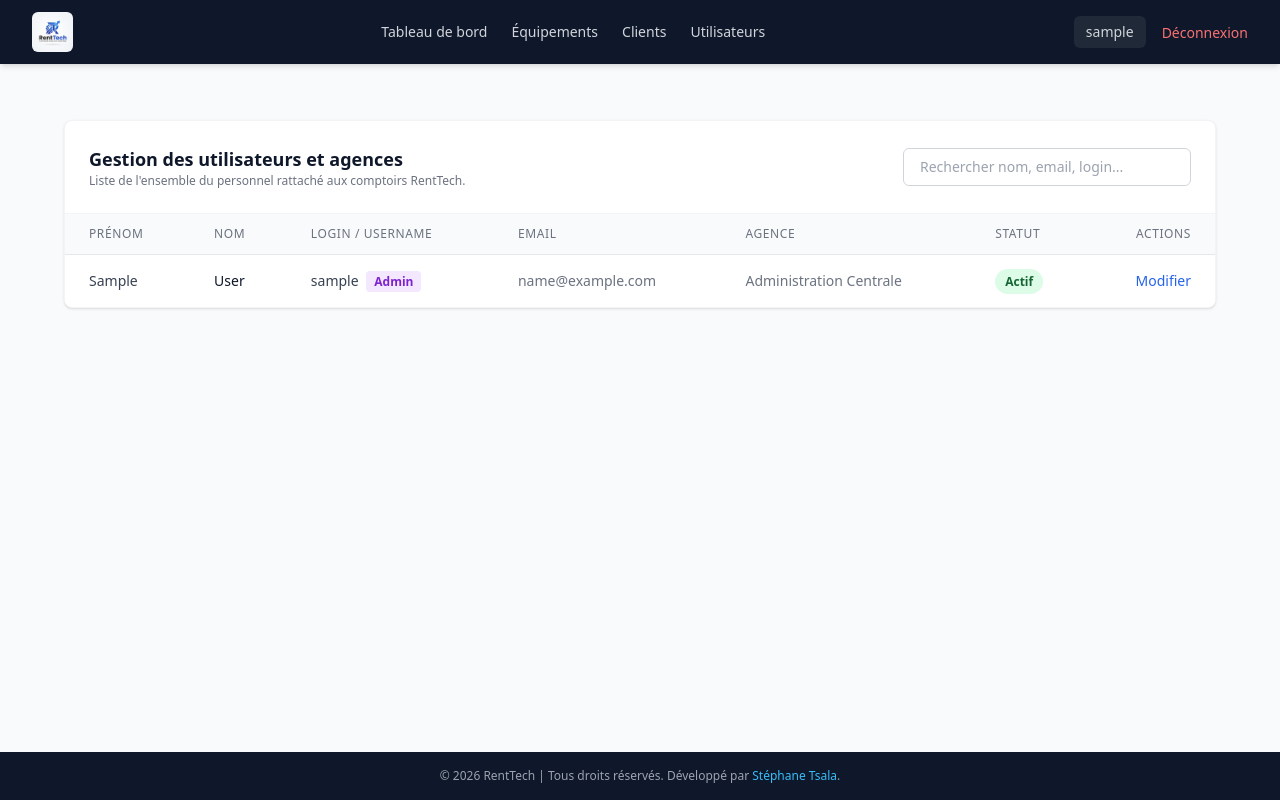
After one commit to tsalajunior/rent-tech-application, a Django app: page /utilisateurs/ in a window 1280 px wide. The commit adds this page. Run offline with Django 5.2, Linux system fonts and the light colour scheme; the visitor is signed in with stand-in values (Sample User, id 1); data comes from the database, SQL or seed files in the repository; some libraries are stand-ins or nearby versions.

Commit message:
gestion des utilisateurs par l'admin (desactiver, modifier)

```diff
--- a/core/templates/core/organisms/navbar.html
+++ b/core/templates/core/organisms/navbar.html
@@ -5,18 +5,35 @@
         <div class="flex justify-between h-16 items-center">
             <div class="flex items-center space-x-3">
                 <a href="{% url 'core:dashboard' %}">
-                    <img class="h-10 rounded-md w-auto" src="{% static 'core/images/RentTech_Logo.jpg' %}" alt="RentTech_Logo">
+                    <img class="h-10 rounded-md w-auto" src="{% static 'core/images/RentTech_Logo.jpg' %}"
+                        alt="RentTech_Logo">
                 </a>
             </div>
-            <div class="flex space-x-6 text-sm font-medium">
-                <a href="{% url 'core:dashboard' %}" class="hover:text-renttech-lightblue transition">Tableau de
-                    bord</a>
+            <!-- Dans la navbar (desktop) -->
+            <div class="hidden md:flex items-center space-x-6">
+                <a href="{% url 'core:dashboard' %}"
+                    class="text-gray-300 hover:text-white text-sm font-medium transition">Tableau de bord</a>
                 <a href="{% url 'core:liste_equipements' %}"
-                    class="hover:text-renttech-lightblue transition">Équipements</a>
-                <a href="{% url 'core:liste_clients' %}" class="hover:text-renttech-lightblue transition">Clients</a>
-                <form action="{% url 'logout' %}" method="post" class="inline">
+                    class="text-gray-300 hover:text-white text-sm font-medium transition">Équipements</a>
+                <a href="{% url 'core:liste_clients' %}"
+                    class="text-gray-300 hover:text-white text-sm font-medium transition">Clients</a>
+
+                {% if request.user.is_superuser %}
+                <a href="{% url 'core:liste_utilisateurs' %}"
+                    class="text-gray-300 hover:text-white text-sm font-medium transition">Utilisateurs</a>
+                {% endif %}
+            </div>
+
+            <!-- À droite dans la navbar (Profil et Déconnexion) -->
+            <div class="flex items-center space-x-4">
+                <a href="{% url 'core:mon_profil' %}"
+                    class="text-gray-300 hover:text-white text-sm font-medium flex items-center gap-2 bg-gray-800 px-3 py-1.5 rounded-md transition">
+                    <span>{{ request.user.username }}</span>
+                </a>
+                <form action="{% url 'core:logout' %}" method="POST" class="inline">
                     {% csrf_token %}
-                    <button type="submit" class="text-red-400 hover:text-red-300 transition">Déconnexion</button>
+                    <button type="submit"
+                        class="text-red-400 hover:text-red-300 text-sm font-medium transition">Déconnexion</button>
                 </form>
             </div>
         </div>
--- /dev/null
+++ b/core/templates/core/pages/liste_utilisateurs.html
@@ -0,0 +1,157 @@
+{% extends 'core/templates/base.html' %}
+
+{% block title %}RentTech - Gestion des utilisateurs{% endblock %}
+
+{% block content %}
+<div class="bg-white shadow rounded-lg overflow-hidden border border-gray-100 max-w-6xl mx-auto mt-6 mb-12">
+    <!-- En-tête avec recherche dynamique -->
+    <div class="p-6 border-b border-gray-100 flex flex-col md:flex-row justify-between items-center gap-4">
+        <div>
+            <h2 class="text-lg font-bold text-renttech-dark">Gestion des utilisateurs et agences</h2>
+            <p class="text-xs text-gray-500">Liste de l'ensemble du personnel rattaché aux comptoirs RentTech.</p>
+        </div>
+
+        <!-- Formulaire de recherche -->
+        <form method="GET" action="" id="searchForm" class="flex items-center gap-2 w-full md:w-auto">
+            <input type="text" name="q" id="searchInput" value="{{ query }}"
+                placeholder="Rechercher nom, email, login..."
+                class="px-4 py-2 border border-gray-300 rounded-md text-sm focus:ring-2 focus:ring-renttech-primary focus:outline-none w-full md:w-72"
+                autocomplete="off">
+            {% if query %}
+            <a href="{% url 'core:liste_utilisateurs' %}"
+                class="text-gray-500 hover:text-gray-700 text-xs underline whitespace-nowrap">Réinitialiser</a>
+            {% endif %}
+        </form>
+    </div>
+
+    <!-- Tableau -->
+    <div class="overflow-x-auto">
+        <table class="min-w-full divide-y divide-gray-200">
+            <thead class="bg-gray-50">
+                <tr>
+                    <th class="px-6 py-3 text-left text-xs font-medium text-gray-500 uppercase tracking-wider">Prénom
+                    </th>
+                    <th class="px-6 py-3 text-left text-xs font-medium text-gray-500 uppercase tracking-wider">Nom</th>
+                    <th class="px-6 py-3 text-left text-xs font-medium text-gray-500 uppercase tracking-wider">Login /
+                        Username</th>
+                    <th class="px-6 py-3 text-left text-xs font-medium text-gray-500 uppercase tracking-wider">Email
+                    </th>
+                    <th class="px-6 py-3 text-left text-xs font-medium text-gray-500 uppercase tracking-wider">Agence
+                    </th>
+                    <th class="px-6 py-3 text-left text-xs font-medium text-gray-500 uppercase tracking-wider">Statut
+                    </th>
+                    <th class="px-6 py-3 text-right text-xs font-medium text-gray-500 uppercase tracking-wider">Actions
+                    </th>
+                </tr>
+            </thead>
+            <tbody class="bg-white divide-y divide-gray-200">
+                {% if utilisateurs %}
+                {% for u in utilisateurs %}
+                <tr class="hover:bg-gray-50 transition">
+                    <td class="px-6 py-4 whitespace-nowrap text-sm text-gray-700">
+                        {{ u.first_name|default:"-" }}
+                    </td>
+                    <td class="px-6 py-4 whitespace-nowrap text-sm font-medium text-renttech-dark">
+                        {{ u.last_name|default:"-" }}
+                    </td>
+                    <td class="px-6 py-4 whitespace-nowrap text-sm text-gray-700">
+                        {{ u.username }}
+                        {% if u.is_superuser %}
+                        <span
+                            class="text-xs bg-purple-100 text-purple-700 px-2 py-0.5 rounded font-semibold ml-1">Admin</span>
+                        {% endif %}
+                    </td>
+                    <td class="px-6 py-4 whitespace-nowrap text-sm text-gray-500">{{ u.email|default:"-" }}</td>
+                    <td class="px-6 py-4 whitespace-nowrap text-sm text-gray-500">
+                        {{ u.profil.agence.nom|default:"Administration Centrale" }}
+                    </td>
+                    <td class="px-6 py-4 whitespace-nowrap text-sm">
+                        {% if u.is_active %}
+                        <span
+                            class="px-2.5 py-1 text-xs font-semibold bg-green-100 text-green-800 rounded-full">Actif</span>
+                        {% else %}
+                        <span
+                            class="px-2.5 py-1 text-xs font-semibold bg-red-100 text-red-800 rounded-full">Inactif</span>
+                        {% endif %}
+                    </td>
+                    <td class="px-6 py-4 whitespace-nowrap text-right text-sm font-medium space-x-3">
+                        <a href="{% url 'core:utilisateur_modifier' u.id %}"
+                            class="text-renttech-primary hover:underline">Modifier</a>
+
+                        {% if u != request.user %}
+                        {% if u.is_active %}
+                        <a href="{% url 'core:utilisateur_toggle_status' u.id %}"
+                            class="text-orange-600 hover:text-orange-800 transition">Désactiver</a>
+                        {% else %}
+                        <a href="{% url 'core:utilisateur_toggle_status' u.id %}"
+                            class="text-green-600 hover:text-green-800 transition">Activer</a>
+                        {% endif %}
+                        {% endif %}
+                    </td>
+                </tr>
+                {% endfor %}
+                {% else %}
+                <tr>
+                    <td colspan="7" class="px-6 py-12 text-center text-sm text-gray-500">
+                        Aucun utilisateur trouvé {% if query %} pour la recherche "<span class="font-semibold">{{ query
+                            }}</span>"{% endif %}.
+                    </td>
+                </tr>
+                {% endif %}
+            </tbody>
+        </table>
+    </div>
+
+    <!-- Pagination intégrée et sécurisée -->
+    {% if utilisateurs.has_other_pages %}
+    <div class="flex items-center justify-between border-t border-gray-200 bg-white px-6 py-3 rounded-b-lg">
+        <div class="flex flex-1 justify-between sm:hidden">
+            {% if utilisateurs.has_previous %}
+            <a href="?page={{ utilisateurs.previous_page_number }}{% if query %}&q={{ query }}{% endif %}"
+                class="relative inline-flex items-center rounded-md border border-gray-300 bg-white px-4 py-2 text-sm font-medium text-gray-700 hover:bg-gray-50">Précédent</a>
+            {% endif %}
+            {% if utilisateurs.has_next %}
+            <a href="?page={{ utilisateurs.next_page_number }}{% if query %}&q={{ query }}{% endif %}"
+                class="relative ml-3 inline-flex items-center rounded-md border border-gray-300 bg-white px-4 py-2 text-sm font-medium text-gray-700 hover:bg-gray-50">Suivant</a>
+            {% endif %}
+        </div>
+        <div class="hidden sm:flex sm:flex-1 sm:items-center sm:justify-between">
+            <div>
+                <p class="text-sm text-gray-700">
+                    Affichage de <span class="font-semibold text-renttech-dark">{{ utilisateurs.start_index }}</span> à
+                    <span class="font-semibold text-renttech-dark">{{ utilisateurs.end_index }}</span> sur <span
+                        class="font-semibold text-renttech-dark">{{ utilisateurs.paginator.count }}</span> résultats
+                </p>
+            </div>
+            <div>
+                <nav class="isolate inline-flex -space-x-px rounded-md shadow-sm" aria-label="Pagination">
+                    {% if utilisateurs.has_previous %}
+                    <a href="?page={{ utilisateurs.previous_page_number }}{% if query %}&q={{ query }}{% endif %}"
+                        class="relative inline-flex items-center rounded-l-md px-3 py-2 text-gray-400 ring-1 ring-inset ring-gray-300 hover:bg-gray-50 focus:z-20">Précédent</a>
+                    {% endif %}
+                    <span
+                        class="relative inline-flex items-center px-4 py-2 text-sm font-semibold text-renttech-dark ring-1 ring-inset ring-gray-300 bg-gray-50">
+                        Page {{ utilisateurs.number }} / {{ utilisateurs.paginator.num_pages }}
+                    </span>
+                    {% if utilisateurs.has_next %}
+                    <a href="?page={{ utilisateurs.next_page_number }}{% if query %}&q={{ query }}{% endif %}"
+                        class="relative inline-flex items-center rounded-r-md px-3 py-2 text-gray-400 ring-1 ring-inset ring-gray-300 hover:bg-gray-50 focus:z-20">Suivant</a>
+                    {% endif %}
+                </nav>
+            </div>
+        </div>
+    </div>
+    {% endif %}
+</div>
+
+<!-- Script de recherche dynamique -->
+<script>
+    const searchInput = document.getElementById('searchInput');
+    const searchForm = document.getElementById('searchForm');
+    let typingTimer;
+    searchInput.addEventListener('input', function () {
+        clearTimeout(typingTimer);
+        typingTimer = setTimeout(() => searchForm.submit(), 400);
+    });
+</script>
+{% endblock %}
--- a/core/urls.py
+++ b/core/urls.py
@@ -1,12 +1,14 @@
 from django.urls import path
 from . import views
+from django.contrib.auth.views import LogoutView
 
 app_name = "core"
 
 urlpatterns = [
+    path('logout/', LogoutView.as_view(next_page='core:login'), name='logout'),
     path("", views.dashboard, name="dashboard"),
     path("equipements/", views.liste_equipements, name="liste_equipements"),
-    path('equipements/ajouter/', views.equipement_ajouter, name='equipement_ajouter'),
+    path("equipements/ajouter/", views.equipement_ajouter, name="equipement_ajouter"),
     path(
         "equipements/<int:pk>/supprimer/",
         views.equipement_supprimer,
@@ -23,4 +25,16 @@ urlpatterns = [
     path(
         "clients/<int:pk>/supprimer/", views.client_supprimer, name="client_supprimer"
     ),
+    path("utilisateurs/", views.liste_utilisateurs, name="liste_utilisateurs"),
+    path(
+        "utilisateurs/<int:pk>/modifier/",
+        views.utilisateur_modifier,
+        name="utilisateur_modifier",
+    ),
+    path(
+        "utilisateurs/<int:pk>/toggle-status/",
+        views.utilisateur_toggle_status,
+        name="utilisateur_toggle_status",
+    ),
+    path("mon-profil/", views.mon_profil, name="mon_profil"),
 ]
--- a/core/views.py
+++ b/core/views.py
@@ -1,5 +1,6 @@
 from django.shortcuts import render
 from django.contrib.auth.decorators import login_required
+from django.contrib.auth.models import User
 from .models import (
     Agence,
     Categorie,
@@ -13,7 +14,11 @@ from django.views.decorators.cache import never_cache
 from django.core.paginator import Paginator
 from django.db.models import Q
 from django.shortcuts import get_object_or_404, redirect
-from .forms import ClientForm, EquipementForm
+from .forms import ClientForm, EquipementForm, AdminUserForm, UserProfileForm
+
+from django.contrib.auth.forms import PasswordChangeForm
+from django.contrib.auth import update_session_auth_hash
+
 
 # dashboard dynamique pour l'administrateur central et les employés
 @login_required
@@ -94,6 +99,7 @@ def dashboard(request):
         "agence_libelle": agence_libelle,
     }
     return render(request, "core/pages/dashboard.html", context)
+
 
 # Equiepements : liste, ajout, modification, suppression
 @login_required
@@ -218,6 +224,7 @@ def equipement_modifier(request, pk):
         "equipement": equipement,
     }
     return render(request, "core/pages/equipement_form.html", context)
+
 
 # Clients : liste, ajout, modification, suppression
 @login_required
@@ -360,3 +367,122 @@ def client_supprimer(request, pk):
     return render(
         request, "core/pages/client_confirmer_suppression.html", {"client": client}
     )
+
+
+# Utilisateurs : liste, ajout, modification, suppression
+@login_required
+@never_cache
+def liste_utilisateurs(request):
+    if not request.user.is_superuser:
+        return redirect("core:dashboard")
+
+    query = request.GET.get("q", "")
+    sort_by = request.GET.get("sort", "-id")
+
+    utilisateurs = User.objects.all()
+
+    # Recherche dynamique (Nom, Prénom, Email, Login)
+    if query:
+        utilisateurs = utilisateurs.filter(
+            Q(username__icontains=query)
+            | Q(first_name__icontains=query)
+            | Q(last_name__icontains=query)
+            | Q(email__icontains=query)
+        )
+
+    # Dictionnaire des tris autorisés
+    allowed_sorts = {
+        "nom": "last_name",
+        "-nom": "-last_name",
+        "prenom": "first_name",
+        "-prenom": "-first_name",
+        "email": "email",
+        "-email": "-email",
+        "agence": "profil__agence__nom",
+        "-agence": "-profil__agence__nom",
+        "username": "username",
+        "-username": "-username",
+    }
+
+    if sort_by in allowed_sorts:
+        utilisateurs = utilisateurs.order_by(allowed_sorts[sort_by])
+    else:
+        utilisateurs = utilisateurs.order_by("-id")
+
+    # Pagination (10 utilisateurs par page)
+    paginator = Paginator(utilisateurs, 10)
+    page_number = request.GET.get("page")
+    page_obj = paginator.get_page(page_number)
+
+    context = {
+        "utilisateurs": page_obj,
+        "query": query,
+        "current_sort": sort_by,
+    }
+    return render(request, "core/pages/liste_utilisateurs.html", context)
+
+
+@login_required
+@never_cache
+def utilisateur_modifier(request, pk):
+    if not request.user.is_superuser:
+        return redirect("core:dashboard")
+
+    user_obj = get_object_or_404(User, pk=pk)
+    if request.method == "POST":
+        form = AdminUserForm(request.POST, instance=user_obj)
+        if form.is_valid():
+            form.save()
+            return redirect("core:liste_utilisateurs")
+    else:
+        form = AdminUserForm(instance=user_obj)
+
+    context = {
+        "form": form,
+        "utilisateur": user_obj,
+    }
+    return render(request, "core/pages/utilisateur_form.html", context)
+
+
+@login_required
+@never_cache
+def utilisateur_toggle_status(request, pk):
+    if not request.user.is_superuser:
+        return redirect("core:dashboard")
+
+    user_obj = get_object_or_404(User, pk=pk)
+    # Empêcher l'admin de se désactiver lui-même par erreur
+    if user_obj != request.user:
+        user_obj.is_active = not user_obj.is_active
+        user_obj.save()
+
+    return redirect("core:liste_utilisateurs")
+
+
+@login_required
+@never_cache
+def mon_profil(request):
+    user = request.user
+    if request.method == "POST":
+        form = UserProfileForm(request.POST, instance=user)
+        password_form = PasswordChangeForm(user, request.POST)
+
+        # Gestion de la soumission simultanée ou séparée (ici on gère les deux formulaires)
+        if "update_profile" in request.POST and form.is_valid():
+            form.save()
+            return redirect("core:mon_profil")
+
+        elif "update_password" in request.POST:
+            if password_form.is_valid():
+                user_updated = password_form.save()
+                update_session_auth_hash(request, user_updated)  # Évite la déconnexion
+                return redirect("core:mon_profil")
+    else:
+        form = UserProfileForm(instance=user)
+        password_form = PasswordChangeForm(user)
+
+    context = {
+        "form": form,
+        "password_form": password_form,
+    }
+    return render(request, "core/pages/mon_profil.html", context)
--- a/text.txt
+++ b/text.txt
@@ -24,7 +24,7 @@ Le formulaire et la logique pour enregistrer une nouvelle location
 tsala - wxcvbnwx (paris)
 boska40 - qsdfghjklm (lyon)
 eren98 - mlkjhgfdsq (marseille)
-junior - nbvcxwnb (lile)
+junior777 - nbvcxwnb (lile)
 
 # Exécuter taiwind css
 docker exec -it renttech_web_container python manage.py collectstatic --noinput
@@ -42,7 +42,7 @@ docker exec -it renttech_web_container python manage.py migrate
 * qte pour un eqmt ✅
 * ajout nouvel équipement ✅
 * gestion agence & clients ✅
-* admin voir liste utilisateurs des agences (desactiver, supprimer)
+* admin voir liste utilisateurs des agences (desactiver, modifier) ✅
 * gestion catégorie (supprimer si aucun équipement, modifier, ajouter)
 * gestion locations (équipements loués et en maintenance n'apparaissent pas dans la liste lors de la sélection)
 * générer factures pdf
```
Also changed, not shown: core/forms.py (+118 -7 lines), core/templates/core/molecules/pagination.html (+13 -15 lines), core/templates/core/pages/mon_profil.html (added, +127 -0 lines), core/templates/core/pages/utilisateur_form.html (added, +60 -0 lines).
